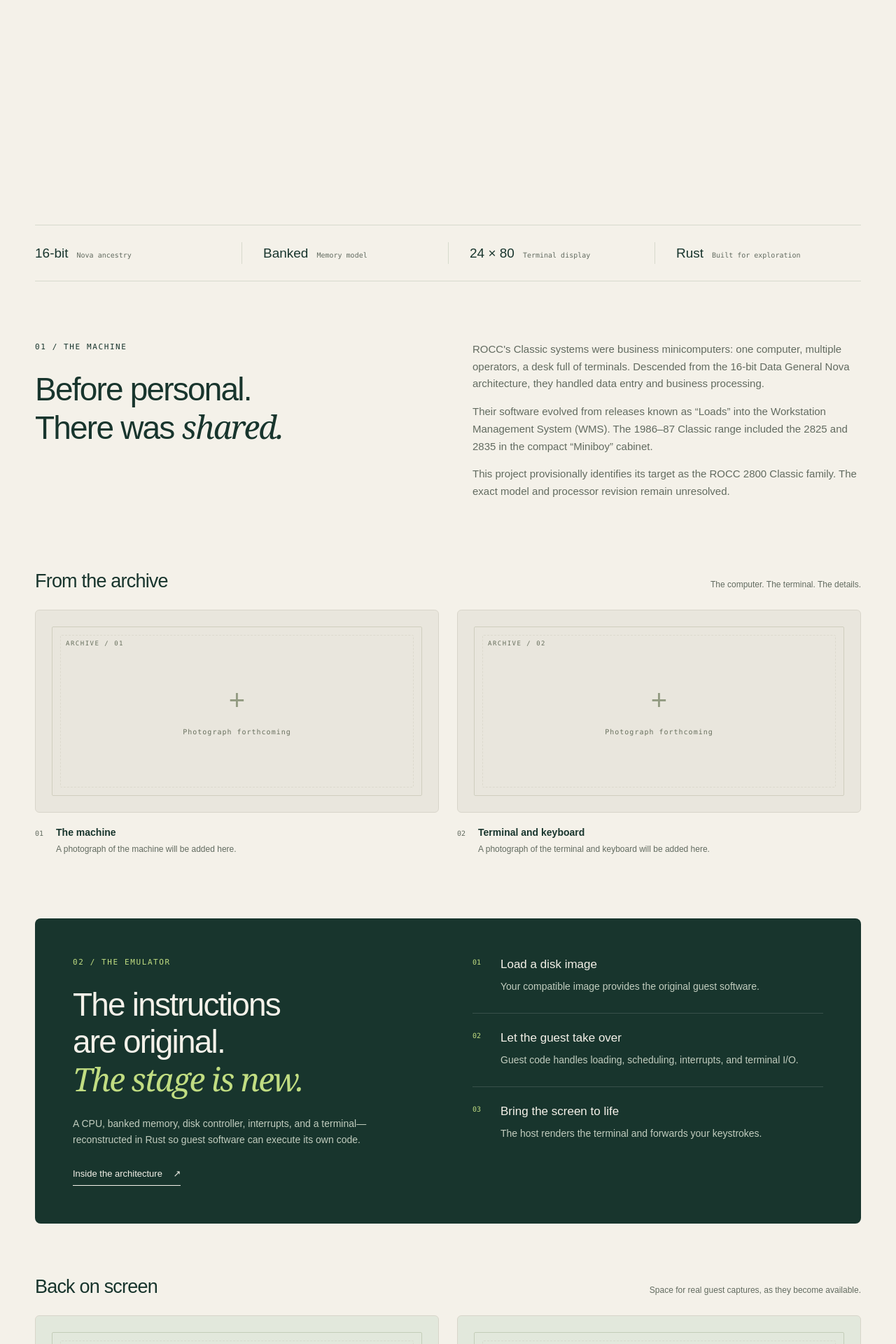
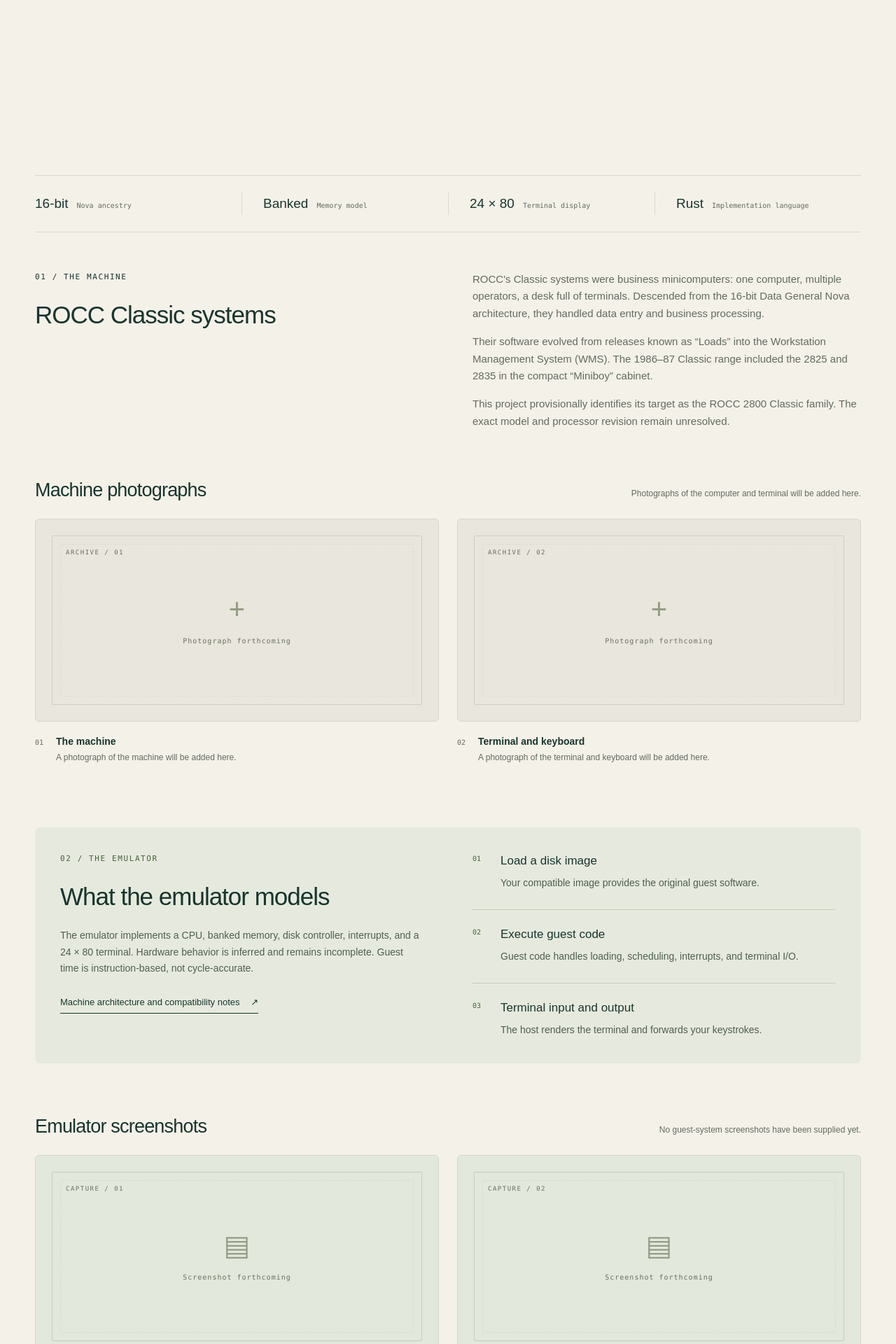
Before and after one commit to pezia/rocc-server-emulator, a Jekyll site: the page built from docs/index.html, in a window 1280 px wide. Shown: the part 382-2302 px from the top of the page at 70% size. Built offline with Jekyll 4.4.1, drawn with Linux system fonts in a browser that asks for light colours; some of the changed text lies outside the part shown.

Commit message:
Make Pages introduction factual and focused on retro computing

```diff
--- a/docs/_layouts/default.html
+++ b/docs/_layouts/default.html
@@ -15,6 +15,6 @@
     <nav aria-label="Main navigation"><a href="{{ '/#the-machine' | relative_url }}">The machine</a><a href="{{ '/#the-emulator' | relative_url }}">The emulator</a><a class="repo-link" href="https://github.com/pezia/rocc-server-emulator">GitHub <span aria-hidden="true">↗︎</span></a></nav>
   </header>
   <main id="main" class="wrap {% unless page.home %}document{% endunless %}">{{ content }}</main>
-  <footer class="site-footer wrap"><a class="wordmark" href="{{ '/' | relative_url }}">ROCC / emulator</a><p>Preserving a little piece of computing history.</p><a href="https://github.com/pezia/rocc-server-emulator">Explore the source <span aria-hidden="true">↗︎</span></a></footer>
+  <footer class="site-footer wrap"><a class="wordmark" href="{{ '/' | relative_url }}">ROCC / emulator</a><p>Experimental emulator · Hardware identification is provisional.</p><a href="https://github.com/pezia/rocc-server-emulator">Source code <span aria-hidden="true">↗︎</span></a></footer>
 </body>
 </html>
--- a/docs/assets/site.css
+++ b/docs/assets/site.css
@@ -814,3 +814,70 @@
     transition: none !important;
   }
 }
+
+/* Keep the introduction compact and give the technical content priority. */
+.hero {
+  padding-top: 48px;
+  padding-bottom: 40px;
+}
+.hero h1 {
+  font-size: clamp(36px, 4.2vw, 56px);
+  line-height: 1.12;
+  letter-spacing: -1.8px;
+}
+.hero-description {
+  font-size: 16px;
+  max-width: 460px;
+}
+h2,
+.section h2 {
+  font-size: clamp(27px, 3vw, 35px);
+  letter-spacing: -1px;
+}
+.section {
+  padding-top: 55px;
+  padding-bottom: 55px;
+}
+.emulator-panel {
+  background: #e6eade;
+  color: var(--ink);
+  padding: 36px;
+}
+.emulator-panel .eyebrow,
+.system-flow > div > span {
+  color: #45613b;
+}
+.emulator-panel.section p:not(.eyebrow) {
+  color: #4e5e4d;
+}
+.system-flow > div {
+  border-color: #c6cfbc;
+}
+.validation {
+  border-bottom: 1px solid var(--line);
+  padding: 36px 0;
+}
+.validation p {
+  max-width: 790px;
+  font-size: 14px;
+  color: var(--muted);
+}
+.validation pre {
+  overflow-x: auto;
+  padding: 20px 24px;
+  background: #e6e8df;
+  border: 1px solid var(--line);
+  border-radius: 5px;
+  font: 12px/1.9 var(--mono);
+}
+@media (max-width: 700px) {
+  .hero h1 {
+    font-size: 42px;
+  }
+  .section {
+    padding-block: 36px;
+  }
+  .emulator-panel {
+    padding: 26px 22px;
+  }
+}
--- a/docs/index.html
+++ b/docs/index.html
@@ -1,14 +1,14 @@
 ---
 layout: default
 home: true
-title: A classic, coming back to life
+title: The ROCC computer and emulator
 ---
 <section class="hero" aria-labelledby="hero-title">
   <div class="hero-copy">
-    <p class="eyebrow"><span class="status-dot" aria-hidden="true"></span> A computing history project</p>
-    <h1 id="hero-title">Old hardware.<br>New <em>life.</em></h1>
-    <p class="hero-description">Bringing the world of ROCC business computers back to the screen. One instruction, one discovery at a time.</p>
-    <div class="actions"><a class="button" href="#the-machine">Meet the machine <span aria-hidden="true">↗︎</span></a><a class="text-link" href="#try-the-emulator">Try the emulator <span aria-hidden="true">→</span></a></div>
+    <p class="eyebrow"><span class="status-dot" aria-hidden="true"></span> ROCC 2800 Classic · experimental emulator</p>
+    <h1 id="hero-title">The ROCC computer<br>and its emulator</h1>
+    <p class="hero-description">An introduction to ROCC business minicomputers and a Rust emulator that reconstructs their CPU, memory, disk controller, and terminal.</p>
+    <div class="actions"><a class="button" href="#the-machine">About the computer <span aria-hidden="true">↗︎</span></a><a class="text-link" href="#try-the-emulator">Build and run <span aria-hidden="true">→</span></a></div>
     <p class="hero-note">Experimental Rust emulator · Inferred hardware</p>
   </div>
   {% assign machine_photo = site.static_files | where: "path", "/media/machine-front.jpg" | first %}
@@ -18,37 +18,46 @@
     {% else %}
     <div class="machine-drawing" role="img" aria-label="Stylized terminal illustration; a real machine photograph will be added later.">
       <span class="drawing-orbit" aria-hidden="true"></span>
-      <div class="terminal-case" aria-hidden="true"><div class="terminal-glass"><span>ROCC / CLASSIC</span><span class="terminal-line">A history still being written.</span><span class="terminal-cursor">_</span></div><div class="terminal-badge">ROCC <span>●</span></div></div>
+      <div class="terminal-case" aria-hidden="true"><div class="terminal-glass"><span>ROCC / CLASSIC</span><span class="terminal-line">24 rows / 80 columns</span><span class="terminal-cursor">_</span></div><div class="terminal-badge">ROCC <span>●</span></div></div>
       <div class="terminal-stand" aria-hidden="true"></div><div class="terminal-keyboard" aria-hidden="true"><div></div></div>
     </div>
     {% endif %}
-    <figcaption><span>{% if machine_photo %}The owner's ROCC computer{% else %}An impression of an era{% endif %}</span><span>{% if machine_photo %}See gallery below{% else %}Illustration · photo forthcoming{% endif %}</span></figcaption>
+    <figcaption><span>{% if machine_photo %}The owner's ROCC computer{% else %}Terminal illustration{% endif %}</span><span>{% if machine_photo %}See gallery below{% else %}Illustration · photo forthcoming{% endif %}</span></figcaption>
   </figure>
 </section>
-<div class="spec-strip" aria-label="Emulated hardware"><div><strong>16-bit</strong><span>Nova ancestry</span></div><div><strong>Banked</strong><span>Memory model</span></div><div><strong>24 × 80</strong><span>Terminal display</span></div><div><strong>Rust</strong><span>Built for exploration</span></div></div>
+<div class="spec-strip" aria-label="Emulated hardware"><div><strong>16-bit</strong><span>Nova ancestry</span></div><div><strong>Banked</strong><span>Memory model</span></div><div><strong>24 × 80</strong><span>Terminal display</span></div><div><strong>Rust</strong><span>Implementation language</span></div></div>
 
 <section class="section intro" id="the-machine">
-  <div><p class="eyebrow">01 / The machine</p><h2>Before personal.<br>There was <em>shared.</em></h2></div>
+  <div><p class="eyebrow">01 / The machine</p><h2>ROCC Classic systems</h2></div>
   <div class="prose"><p>ROCC's Classic systems were business minicomputers: one computer, multiple operators, a desk full of terminals. Descended from the 16-bit Data General Nova architecture, they handled data entry and business processing.</p><p>Their software evolved from releases known as “Loads” into the Workstation Management System (WMS). The 1986–87 Classic range included the 2825 and 2835 in the compact “Miniboy” cabinet.</p><p class="muted">This project provisionally identifies its target as the ROCC 2800 Classic family. The exact model and processor revision remain unresolved.</p></div>
 </section>
-<section class="gallery-section" aria-labelledby="archive-title"><div class="section-heading"><h2 id="archive-title">From the archive</h2><p>The computer. The terminal. The details.</p></div>
+<section class="gallery-section" aria-labelledby="archive-title"><div class="section-heading"><h2 id="archive-title">Machine photographs</h2><p>Photographs of the computer and terminal will be added here.</p></div>
 {% include gallery.html items=site.data.gallery.machine %}
 </section>
 
 <section class="emulator-panel section" id="the-emulator">
-  <div><p class="eyebrow">02 / The emulator</p><h2>The instructions<br>are original.<br><em>The stage is new.</em></h2><p>A CPU, banked memory, disk controller, interrupts, and a terminal—reconstructed in Rust so guest software can execute its own code.</p><a class="text-link" href="https://github.com/pezia/rocc-server-emulator/blob/main/docs/machine-architecture.md">Inside the architecture <span aria-hidden="true">↗︎</span></a></div>
-  <div class="system-flow"><div><span>01</span><h3>Load a disk image</h3><p>Your compatible image provides the original guest software.</p></div><div><span>02</span><h3>Let the guest take over</h3><p>Guest code handles loading, scheduling, interrupts, and terminal I/O.</p></div><div><span>03</span><h3>Bring the screen to life</h3><p>The host renders the terminal and forwards your keystrokes.</p></div></div>
+  <div><p class="eyebrow">02 / The emulator</p><h2>What the emulator models</h2><p>The emulator implements a CPU, banked memory, disk controller, interrupts, and a 24 × 80 terminal. Hardware behavior is inferred and remains incomplete. Guest time is instruction-based, not cycle-accurate.</p><a class="text-link" href="https://github.com/pezia/rocc-server-emulator/blob/main/docs/machine-architecture.md">Machine architecture and compatibility notes <span aria-hidden="true">↗︎</span></a></div>
+  <div class="system-flow"><div><span>01</span><h3>Load a disk image</h3><p>Your compatible image provides the original guest software.</p></div><div><span>02</span><h3>Execute guest code</h3><p>Guest code handles loading, scheduling, interrupts, and terminal I/O.</p></div><div><span>03</span><h3>Terminal input and output</h3><p>The host renders the terminal and forwards your keystrokes.</p></div></div>
 </section>
-<section class="gallery-section" aria-labelledby="screens-title"><div class="section-heading"><h2 id="screens-title">Back on screen</h2><p>Space for real guest captures, as they become available.</p></div>
+<section class="gallery-section" aria-labelledby="screens-title"><div class="section-heading"><h2 id="screens-title">Emulator screenshots</h2><p>No guest-system screenshots have been supplied yet.</p></div>
 {% include gallery.html items=site.data.gallery.screenshots screen=true %}
-<p class="editorial-note">A reconstruction in progress. Unsupported operations stop with diagnostics. Public tests use synthetic instructions and images; compatibility with a complete historical operating system requires separate validation.</p>
+<p class="editorial-note">Unsupported operations stop with diagnostics. Public tests use synthetic instructions and images; compatibility with a complete historical operating system requires separate validation.</p>
 </section>
 
-<section class="section getting-started" id="try-the-emulator"><div><p class="eyebrow">03 / Get hands-on</p><h2>A little history.<br>A little <em>command line.</em></h2><p>Bring Rust 1.87 or later, a C linker, and your own compatible disk image.</p><a class="text-link" href="https://github.com/pezia/rocc-server-emulator/blob/main/README.md">Full setup & keyboard guide <span aria-hidden="true">↗︎</span></a></div><div><div class="code-window"><div class="code-title"><span aria-hidden="true">● ● ●</span> terminal / quick start</div><pre><code><span class="code-comment"># Build the emulator</span>
+<section class="section getting-started" id="try-the-emulator"><div><p class="eyebrow">03 / Build and run</p><h2>Running the emulator</h2><p>Requires Rust 1.87 or later, a C linker, and a compatible disk image. The repository includes tests that run without an external image.</p><a class="text-link" href="https://github.com/pezia/rocc-server-emulator/blob/main/README.md">Full setup & keyboard guide <span aria-hidden="true">↗︎</span></a></div><div><div class="code-window"><div class="code-title"><span aria-hidden="true">● ● ●</span> terminal / quick start</div><pre><code><span class="code-comment"># Build the emulator</span>
 cargo build --release --locked
 
 <span class="code-comment"># Boot your disk image</span>
 ./target/release/rocc-emulator boot \
   /path/to/disk.img --interactive</code></pre></div><p class="runtime-note">Use a POSIX terminal of at least 80 × 24. Disk images stay read-only; guest writes persist in a separate, writable <code>.overlay</code>. Operating systems and disk images are not included.</p></div></section>
 
-<section class="section sources" id="historical-sources"><div><p class="eyebrow">04 / Keep exploring</p><h2>Follow the <em>threads.</em></h2><p>Built from clues, grounded in the record.</p></div><div class="source-list"><a href="https://www.aldricharchive.co.uk/a-technical-history-of-rocc-computers"><span><strong>A technical history of ROCC</strong><small>Michael Aldrich Archive · generations, terminals & WMS</small></span><span aria-hidden="true">↗︎</span></a><a href="https://www.aldricharchive.co.uk/rocc-technical-documents"><span><strong>The preserved technical documents</strong><small>Michael Aldrich Archive · catalogue of non-digitised material</small></span><span aria-hidden="true">↗︎</span></a><a href="https://www.computinghistory.org.uk/det/50187/ROCC-Server/"><span><strong>ROCC in the museum</strong><small>Centre for Computing History · historical context</small></span><span aria-hidden="true">↗︎</span></a><a href="https://github.com/pezia/rocc-server-emulator/blob/main/docs/cpu-isa.md"><span><strong>Under the hood: the instruction set</strong><small>Project documentation · formats, addressing & extensions</small></span><span aria-hidden="true">↗︎</span></a></div></section>
+<section class="validation" aria-labelledby="tests-title">
+  <h2 id="tests-title">Tests and current status</h2>
+  <p>The CLI tests use synthetic disk images. The CPU regression compares 8,262 generated instruction cases against frozen reference results. These checks exercise the implementation; they do not establish compatibility with a complete historical operating system.</p>
+  <pre><code>cargo test --locked
+cargo build --release --locked
+python3 tests/cli.py
+python3 tests/regression.py --cpu</code></pre>
+</section>
+
+<section class="section sources" id="historical-sources"><div><p class="eyebrow">04 / References</p><h2>Documentation and sources</h2><p>Historical material and notes on the inferred hardware. The museum record provides context; it does not identify the specific machine emulated here.</p></div><div class="source-list"><a href="https://www.aldricharchive.co.uk/a-technical-history-of-rocc-computers"><span><strong>A technical history of ROCC</strong><small>Michael Aldrich Archive · generations, terminals & WMS</small></span><span aria-hidden="true">↗︎</span></a><a href="https://www.aldricharchive.co.uk/rocc-technical-documents"><span><strong>The preserved technical documents</strong><small>Michael Aldrich Archive · catalogue of non-digitised material</small></span><span aria-hidden="true">↗︎</span></a><a href="https://www.computinghistory.org.uk/det/50187/ROCC-Server/"><span><strong>ROCC in the museum</strong><small>Centre for Computing History · historical context</small></span><span aria-hidden="true">↗︎</span></a><a href="https://github.com/pezia/rocc-server-emulator/blob/main/docs/cpu-isa.md"><span><strong>CPU instruction-set reference</strong><small>Project documentation · formats, addressing & extensions</small></span><span aria-hidden="true">↗︎</span></a></div></section>
```
